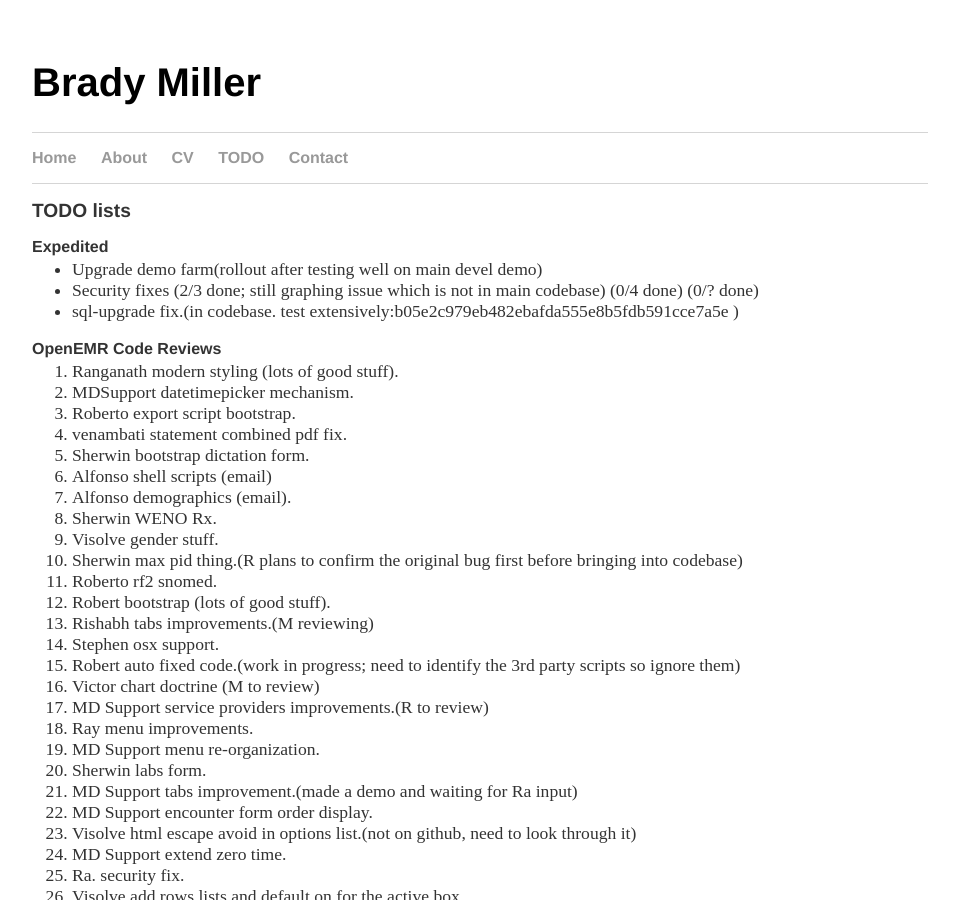
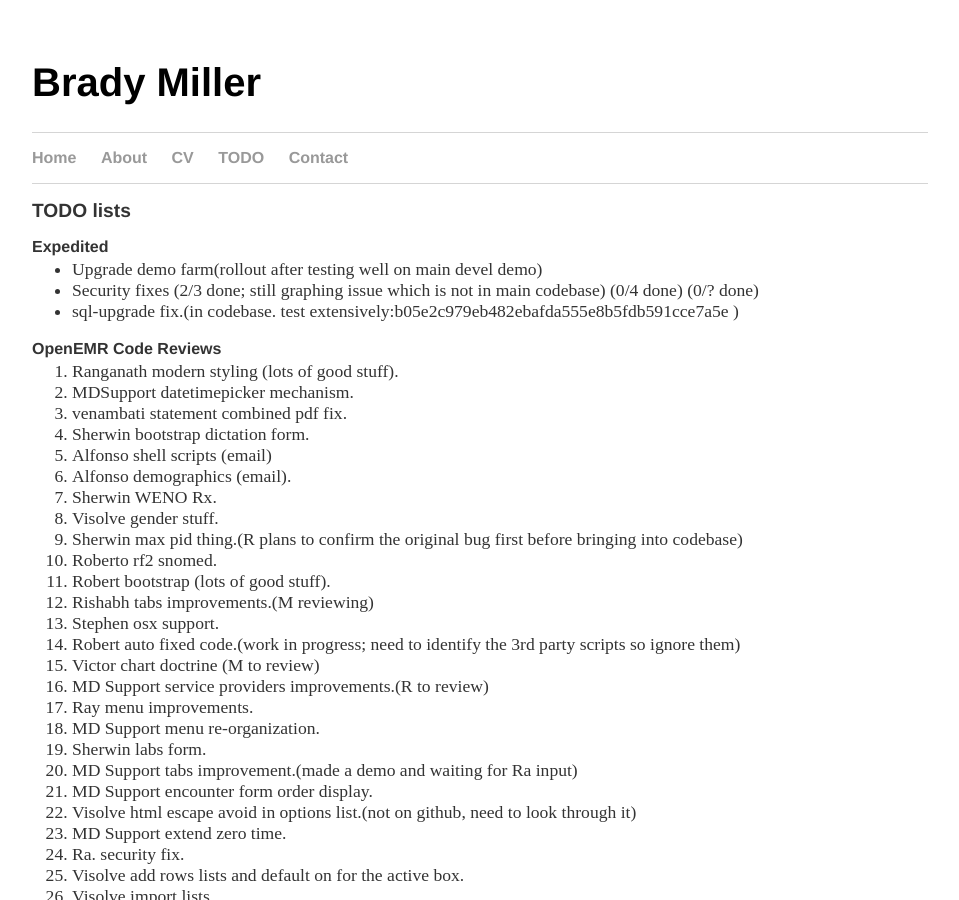
Before and after one commit to bradymiller/bradymiller.github.io, a Jekyll site: the page built from todo/index.md, in a window 1280 px wide and 900 px high. Shown: the whole window, without its empty margins (160-1119 px from the left). Built offline with Jekyll 4.4.1, drawn with Linux system fonts in a browser that asks for light colours; our own code applies the rules of GitHub Pages for plain Markdown files.

Commit message:
Create index.md

```diff
--- a/todo/index.md
+++ b/todo/index.md
@@ -11,7 +11,6 @@
 ### OpenEMR Code Reviews
 1. Ranganath modern styling (lots of good stuff).
 1. MDSupport datetimepicker mechanism.
-1. Roberto export script bootstrap.
 1. venambati statement combined pdf fix.
 1. Sherwin bootstrap dictation form.
 1. Alfonso shell scripts (email)
```
